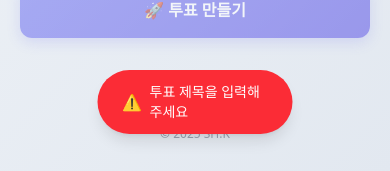
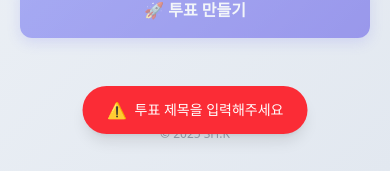
Before and after one commit to Moorisong/babmoa, a Next.js app in the folder packages/client/: page / in a window 390 px wide. Both pictures are taken after a click on the button "🚀 투표 만들기". Shown: the part 1026-1197 px from the top of the page. Built offline with nearby package versions, Linux system fonts and the light colour scheme; no server answers.

Commit message:
fix: 모바일 토스트 가로폭 개선 + README 포트 수정

```diff
--- a/packages/client/src/app/page.tsx
+++ b/packages/client/src/app/page.tsx
@@ -586,7 +586,7 @@ export default function HomePage() {
       {/* Toast Portal */}
       {mounted && toast && toast.show && createPortal(
         <div className="fixed bottom-10 left-1/2 -translate-x-1/2 z-[10000] animate-slide-up">
-          <div className={`px-6 py-3 rounded-full shadow-lg flex items-center gap-2 ${toast.type === 'success' ? 'bg-gray-900 text-white' : 'bg-red-500 text-white'
+          <div className={`px-6 py-3 rounded-full shadow-lg flex items-center gap-2 whitespace-nowrap max-w-[90vw] ${toast.type === 'success' ? 'bg-gray-900 text-white' : 'bg-red-500 text-white'
             }`}>
             <span>{toast.type === 'success' ? '✅' : '⚠️'}</span>
             <span className="font-medium text-sm">{toast.message}</span>
```
